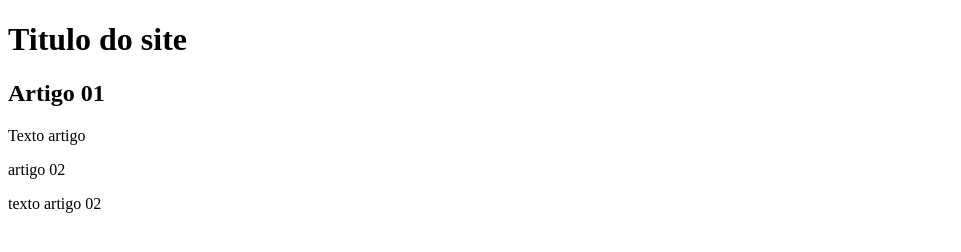
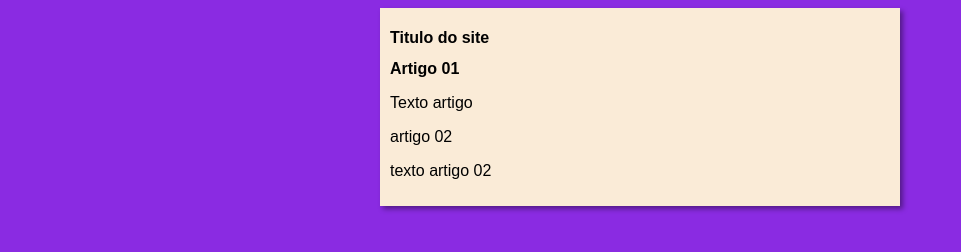
Before and after one commit to pceesar/projeto-site, a plain HTML site: page index.html in a window 1280 px wide. Shown: the whole page, without its empty margins (0-961 px from the left). Drawn offline with Linux system fonts and the light colour scheme.

Commit message:
iniciei o disigne

```diff
--- /dev/null
+++ b/estilos/style.css
@@ -0,0 +1,17 @@
+*{
+    font-family: Arial, Helvetica, sans-serif;
+    font-size: 16px;
+
+}
+
+body{
+    background-color: blueviolet;
+}
+
+main{
+    background-color: antiquewhite;
+    width: 500px;
+    margin: auto;
+    padding: 10px;
+    box-shadow: 3px 3px 5px rgba(0, 0, 0, 0.4);
+}
--- a/index.html
+++ b/index.html
@@ -5,6 +5,7 @@
     <meta http-equiv="X-UA-Compatible" content="IE=edge">
     <meta name="viewport" content="width=device-width, initial-scale=1.0">
     <title>Testes git </title>
+    <link rel="stylesheet" href="estilos/style.css">
 </head>
 <body>
     <main>
```
